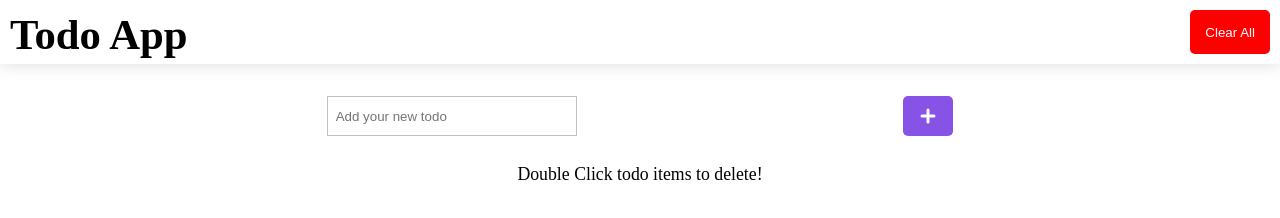
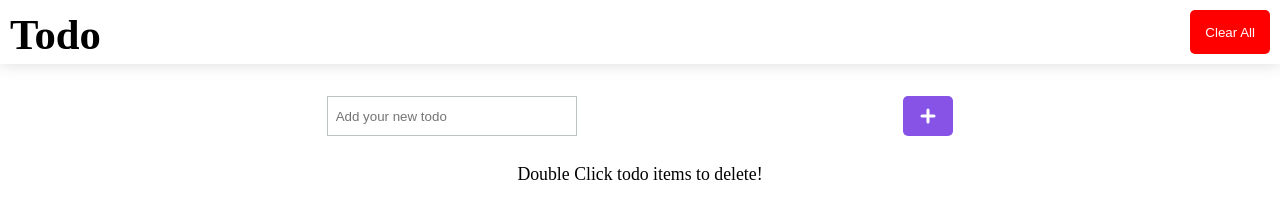
Before and after one commit to divinegodwin/Todo, a plain HTML site: page index.html in a window 1280 px wide. Drawn offline with Linux system fonts and the light colour scheme.

Commit message:
Name change

```diff
--- a/index.html
+++ b/index.html
@@ -14,7 +14,7 @@
 <body>
 
     <div id="navs">
-        <h1 class="heading">Todo App</h1>
+        <h1 class="heading">Todo </h1>
         <button class="clear-all" onclick="clear_all()">Clear All</button>
     </div>
 
```
